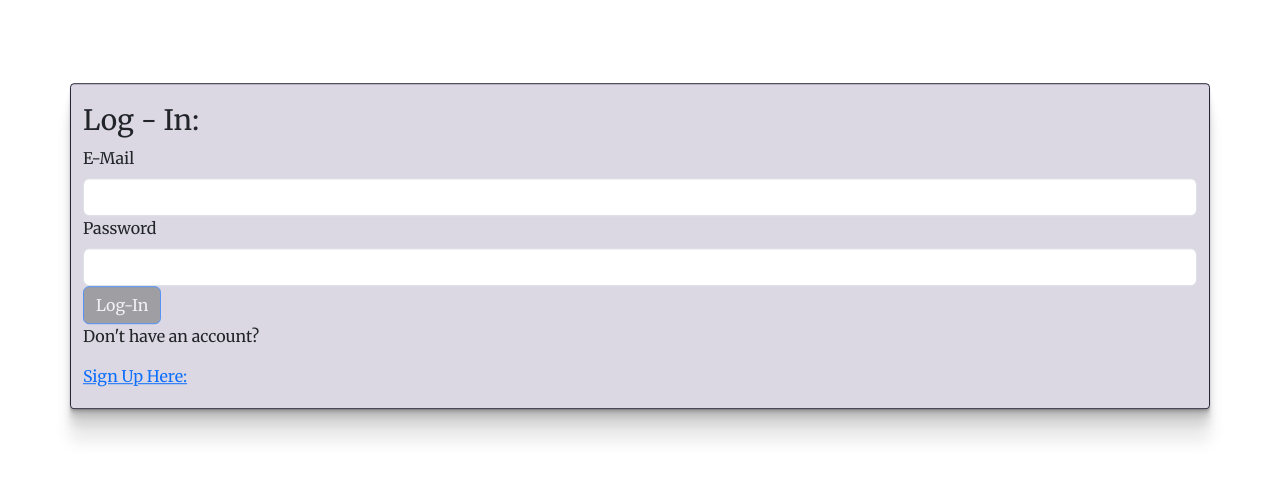
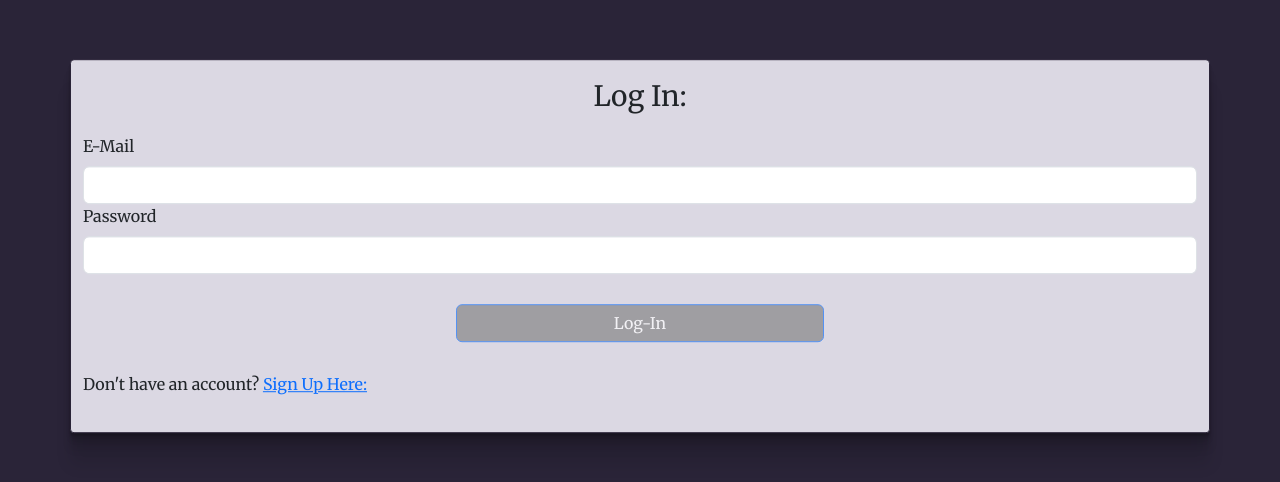
Before and after one commit to jb737/marketplace_homework, a React (Vite) app: page /login in a window 1280 px wide. Shown: the part 154-636 px from the top of the page. Built offline with nearby package versions, Linux system fonts and the light colour scheme.

Commit message:
fix color scheme

```diff
--- a/src/pages/LoginPage/LoginPage.module.css
+++ b/src/pages/LoginPage/LoginPage.module.css
@@ -1,15 +1,11 @@
 .page_container {
    min-height: 100vh;
+  background-color:var(--secondary-color-dark);
 }
 
-.container {
-    border: 1px solid var(--secondary-color-dark);
-    border-radius: 4px;
-    padding: 20px;
-    background-color: var(--primary-color-light);
-    box-shadow: rgba(0, 0, 0, 0.09) 0px 2px 1px,
-                rgba(0, 0, 0, 0.09) 0px 4px 2px,
-                rgba(0, 0, 0, 0.09) 0px 8px 4px,
-                rgba(0, 0, 0, 0.09) 0px 16px 8px,
-                rgba(0, 0, 0, 0.09) 0px 32px 16px;
+.submit_btn_container {
+   display: flex;
+   justify-content: center;
+   align-items: center;
+   margin: 30px auto;
 }
--- a/src/pages/LoginPage/LoginPage.tsx
+++ b/src/pages/LoginPage/LoginPage.tsx
@@ -1,9 +1,10 @@
-import { Container, Row, Form, Button } from "react-bootstrap";
+import { Form, Button } from "react-bootstrap";
 import { Link, useNavigate } from "react-router-dom"
 import { useState } from "react";
 
 import classes from "./LoginPage.module.css"
 import FormInput from "../../components/FormInput/FormInput";
+import CustomCard from "../../components/CustomCard/CustomCard";
 
 
 export default function LoginPage() {
@@ -33,14 +34,7 @@ export default function LoginPage() {
     });
 };
 
-    return (
-        <div className = {classes.page_container}>
-        <Container className = {classes.container + " center"}>
-            <Row>
-                <h3>Log - In:</h3>
-            </Row>
-            <Row>
-                <Form noValidate validated = {validated} onSubmit = {onSubmitHandler}>
+const form =  <Form noValidate validated = {validated} onSubmit = {onSubmitHandler}>
                 <FormInput
                     title = "E-Mail"
                     type = "email"
@@ -53,13 +47,16 @@ export default function LoginPage() {
                     onChange = {e => setPassword(e.target.value)}
                     value = {password}
                 />
-                    <Button type = "submit" disabled = {!email || !password}>Log-In</Button>
+                <div className = {classes.submit_btn_container}>
+                <Button style = {{width: "33%"}} type = "submit" disabled = {!email || !password}>Log-In</Button>
+                </div>
             </Form>
-            </Row>
-            <Row>
-                <p>Don't have an account? </p><Link to = "/register">Sign Up Here:</Link>
-            </Row>
-        </Container>
+
+const footer = <p>Don't have an account? <Link to = "/register">Sign Up Here:</Link></p>
+
+    return (
+        <div className = {classes.page_container}>
+        <CustomCard title = "Log In:" content = {form} footer = {footer} />
         </div>
     )
 }
--- a/src/pages/SignUpPage/SignUpPage.module.css
+++ b/src/pages/SignUpPage/SignUpPage.module.css
@@ -1,3 +1,8 @@
+.page_container {
+    min-height: 100vh;
+   background-color: var(--secondary-color-dark);
+ }
+
 .submit_btn_container {
     display: flex;
     justify-content: center;
--- a/src/pages/SignUpPage/SignUpPage.tsx
+++ b/src/pages/SignUpPage/SignUpPage.tsx
@@ -227,8 +227,10 @@ const SignUpPage = (): JSX.Element => {
     const footer =  <p>Already have an account?<Link to = "/login">Log In here:</Link></p>
 
     return (
+        <div className = {classes.page_container}>
+        <CustomCard title = "Sign-Up:" content = {form} footer = {footer} />
+        </div>
 
-        <CustomCard title = "Sign-Up" content = {form} footer = {footer} />
 )};
 
 
```
Lines whose indentation alone changed are shown as unchanged.
